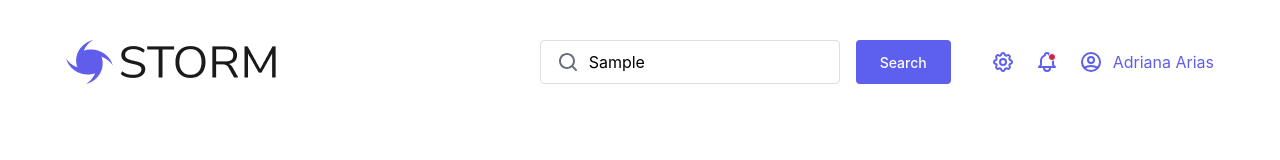
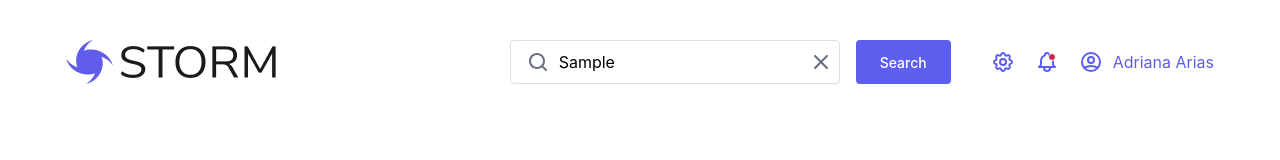
Before and after one commit to raudelf/tucows-storm-project, a Vue app: page / in a window 1280 px wide. Both pictures are taken after typing "Sample" into the empty fields and a click on the button "Search". Shown: the top 160 px of the page. Built offline with nearby package versions, Linux system fonts and the light colour scheme.

Commit message:
Adding in a clear button for search

```diff
--- a/src/components/SearchInput.vue
+++ b/src/components/SearchInput.vue
@@ -2,14 +2,23 @@
 import { ref } from 'vue'
 import { useMainState } from './state/useMainState'
 import MagnifyingGlassSVG from './SVGs/MagnifyingGlassSVG.vue'
+import HamburgerMenuCloseSVG from './SVGs/HamburgerMenuCloseSVG.vue'
 
 const { searchQuery } = useMainState()
 
 const searchInputValue = ref('')
+const searchInputRef = ref()
 
 const handleFormSubmit = (e) => {
   e.preventDefault()
   searchQuery.value = searchInputValue.value
+}
+
+const handleClearSearch = () => {
+  searchInputValue.value = ''
+  searchQuery.value = ''
+
+  searchInputRef.value.focus()
 }
 </script>
 
@@ -19,6 +28,7 @@ const handleFormSubmit = (e) => {
       <label for="header-search" class="storm-visually-hidden">Search for a product</label>
       <MagnifyingGlassSVG />
       <input
+        ref="searchInputRef"
         id="header-search"
         type="text"
         name="header-search"
@@ -26,6 +36,15 @@ const handleFormSubmit = (e) => {
         placeholder="Search"
         v-model="searchInputValue"
       />
+      <button
+        v-if="searchInputValue"
+        class="storm-btn-link storm-header__clear-search-btn"
+        type="button"
+        aria-label="Clear Search"
+        @click="handleClearSearch"
+      >
+        <HamburgerMenuCloseSVG />
+      </button>
       <button class="storm-btn storm-header__search-btn" type="submit">Search</button>
     </form>
   </div>
--- a/src/styles/components/_storm-header.scss
+++ b/src/styles/components/_storm-header.scss
@@ -51,9 +51,19 @@
   border: 1px solid $input-border-color;
   border-radius: 4px;
   padding-left: 3rem;
+  padding-right: 2rem;
 
   @include lg {
     min-width: 260px;
+  }
+}
+
+.storm-header__clear-search-btn {
+  position: absolute;
+  right: 118px;
+
+  .storm-icon {
+    fill: #666e7d;
   }
 }
 
```
